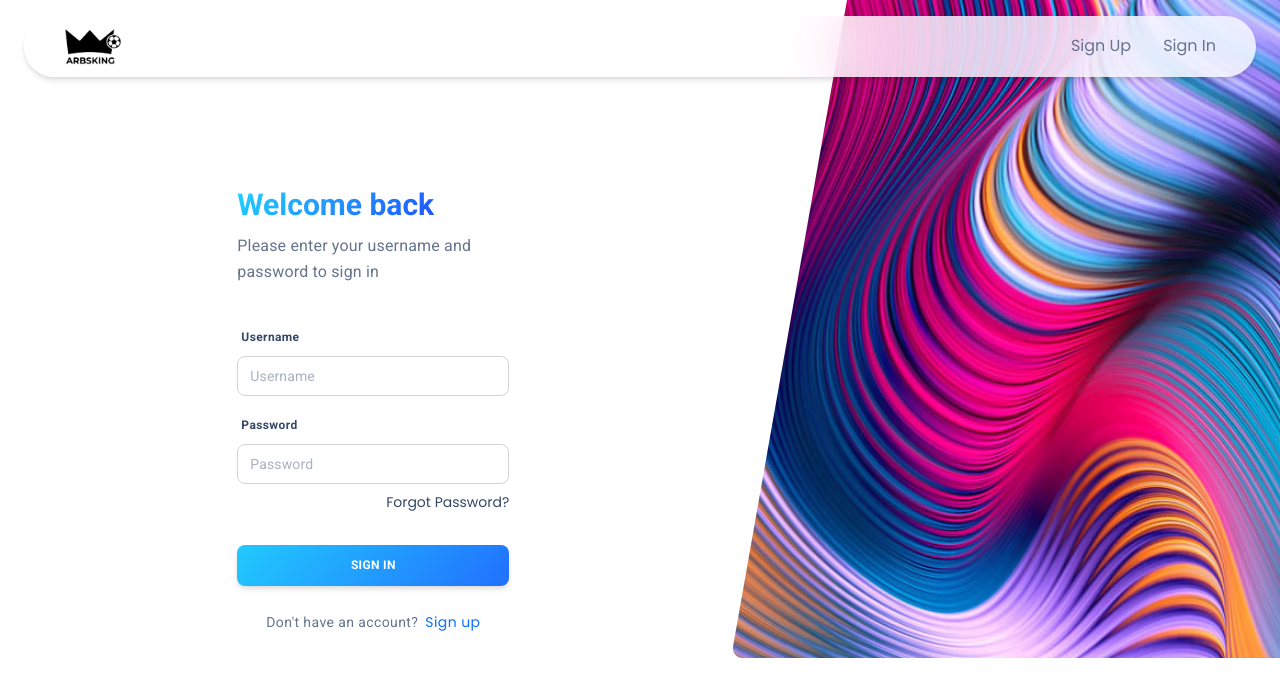
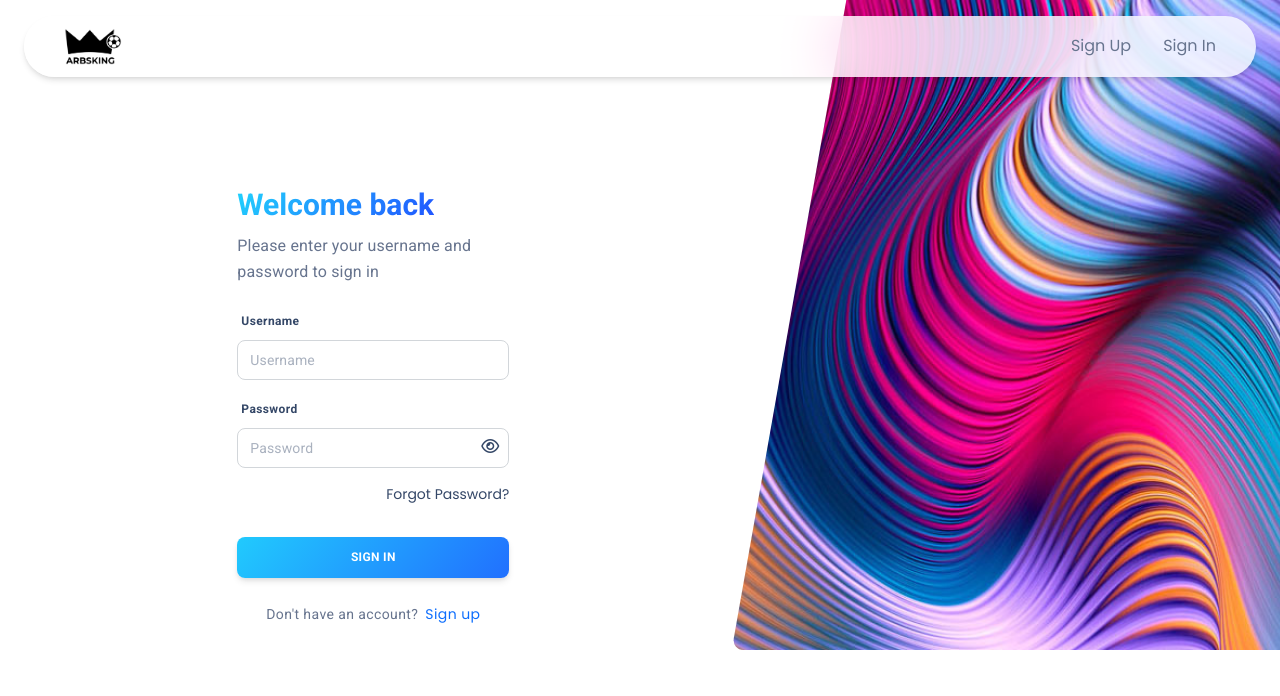
Before and after one commit to Franklin-raph/arbskingclient, a React (Create React App) app: page /dashboard/authentication/sign-in in a window 1280 px wide. Shown: the top 696 px of the page. Built offline with nearby package versions, Linux system fonts and the light colour scheme; no server answers.

Commit message:
made some little updates

```diff
--- a/src/Style.css
+++ b/src/Style.css
@@ -355,8 +355,20 @@ select {
   gap: 20px;
 }
 
-.userDoubleInfo p{
-  /* text-transform: uppercase; */
+.password-and-eye i{
+  position: absolute;
+  cursor: pointer;
+  z-index: 999;
+  top: 335px;
+  right: 30px;
+}
+
+.password-and-eye-for-login i{
+  position: absolute;
+  cursor: pointer;
+  z-index: 999;
+  top: 130px;
+  right: 10px;
 }
 
 .userSingleInfo{
--- a/src/layouts/authentication/sign-in/index.js
+++ b/src/layouts/authentication/sign-in/index.js
@@ -50,6 +50,8 @@ function SignIn() {
   });
   const [error, setError] = useState("");
   const [isLoading, setIsLoading] = useState(false);
+  const [inputType, setInputType] = useState("password");
+  const [showPassword, setShowPassword] = useState(false);
 
   useEffect(() => {
     localStorage.clear();
@@ -95,6 +97,11 @@ function SignIn() {
     }
   };
 
+  const toggleInput = () => {
+    setInputType(inputType === "password" ? "text" : "password");
+    setShowPassword(!showPassword);
+  };
+
   // const handleRedirect = () => {
   //   return navigate("/dashboard");
   // };
@@ -117,11 +124,8 @@ function SignIn() {
         </SoftBox>
       ) : (
         <>
-          <SoftBox display="flex" flexDirection="column" alignItems="center" mb={2}>
-            {/* <GithubSocial /> */}
-          </SoftBox>
           <Separator />
-          <SoftBox component="form" role="form">
+          <SoftBox component="form" role="form" position="relative">
             <SoftBox mb={2}>
               <SoftBox mb={1} ml={0.5}>
                 <SoftTypography component="label" variant="caption" fontWeight="bold">
@@ -142,13 +146,23 @@ function SignIn() {
                   Password
                 </SoftTypography>
               </SoftBox>
-              <SoftInput
-                type="password"
-                name="password"
-                onChange={handleFormData}
-                placeholder="Password"
-                value={formData?.password}
-              />
+
+              <div className="password-and-eye-for-login">
+                <SoftBox mb={2}>
+                  <SoftInput
+                    type={inputType}
+                    name="password"
+                    onChange={handleFormData}
+                    placeholder="Password"
+                    required
+                  />
+                </SoftBox>
+                {!showPassword ? (
+                  <i className="fa-regular fa-eye" onClick={toggleInput}></i>
+                ) : (
+                  <i className="fa-regular fa-eye-slash" onClick={toggleInput}></i>
+                )}
+              </div>
             </SoftBox>
             <div style={{ display: "flex", justifyContent: "space-between", marginBottom: "10px" }}>
               <div></div>
@@ -169,7 +183,7 @@ function SignIn() {
                 {error}
               </h6>
             </SoftBox>
-            <SoftBox mt={4} mb={1} >
+            <SoftBox mt={4} mb={1}>
               <SoftButton variant="gradient" color="info" onClick={submitFormData} fullWidth>
                 sign in
               </SoftButton>
@@ -177,7 +191,9 @@ function SignIn() {
             <SoftBox mt={3} textAlign="center">
               <SoftTypography variant="button" color="text" fontWeight="regular">
                 Don&apos;t have an account?
-                <a href="/dashboard/authentication/sign-up" style={{ marginLeft:"7px" }}>Sign up</a>
+                <a href="/dashboard/authentication/sign-up" style={{ marginLeft: "7px" }}>
+                  Sign up
+                </a>
               </SoftTypography>
             </SoftBox>
           </SoftBox>
--- a/src/layouts/authentication/sign-up/index.js
+++ b/src/layouts/authentication/sign-up/index.js
@@ -50,6 +50,8 @@ function SignUp() {
   const [error, setError] = useState("");
   const [success, setSuccess] = useState(false);
   const [isLoading, setIsLoading] = useState(false);
+  const [inputType, setInputType] = useState("password");
+  const [showPassword, setShowPassword] = useState(false);
 
   const { user } = useAuth();
   console.log(user);
@@ -96,23 +98,14 @@ function SignUp() {
       console.log(data);
       setError(data.message);
     }
-    // AuthApi.Register(formData)
-    //   .then((response) => {
-    //     if (response.data.success) {
-    //       return navigate("/authentication/sign-in");
-    //     } else {
-    //       setError(response.data.msg);
-    //     }
-    //   })
-    //   .catch((error) => {
-    //     if (error.response) {
-    //       return setError(error.response.data.msg);
-    //     }
-    //     return setError("There has been an error.");
-    //   });
   };
 
   const handleRedirect = () => navigate("/dashboard");
+
+  const toggleInput = () => {
+    setInputType(inputType === "password" ? "text" : "password");
+    setShowPassword(!showPassword);
+  };
   // Registration Successful. A Confirmation Email as been sent to frank123@gmial.com
   // franknew22222
   return (
@@ -122,7 +115,15 @@ function SignUp() {
           <p className="registrationSuccessMessage">
             <i className="fa-solid fa-check"></i>
             {success}
-            <button style={{ marginTop: "10px" }} onClick={() => {setSuccess(false); navigate("/dashboard/authentication/sign-in")}}>Ok</button>
+            <button
+              style={{ marginTop: "10px" }}
+              onClick={() => {
+                setSuccess(false);
+                navigate("/dashboard/authentication/sign-in");
+              }}
+            >
+              Ok
+            </button>
           </p>
         </div>
       )}
@@ -193,15 +194,22 @@ function SignUp() {
                     required
                   />
                 </SoftBox>
+                <div className="password-and-eye">
                   <SoftBox mb={2}>
                     <SoftInput
-                    type="password"
+                      type={inputType}
                       name="password"
                       onChange={handleFormData}
                       placeholder="Password"
                       required
                     />
                   </SoftBox>
+                  {!showPassword ? (
+                    <i className="fa-regular fa-eye" onClick={toggleInput}></i>
+                  ) : (
+                    <i className="fa-regular fa-eye-slash" onClick={toggleInput}></i>
+                  )}
+                </div>
                 <SoftBox display="flex" alignItems="center">
                   <Checkbox checked={agreement} onChange={handleSetAgremment} />
                   <SoftTypography
--- a/src/layouts/profile/index.js
+++ b/src/layouts/profile/index.js
@@ -117,7 +117,7 @@ function Overview({ brand, routes }) {
       <div className="profileContainer">
         <div className="userDoubleInfo">
           <div className="userSingleInfo">
-            <p>First Name</p>
+            <p style={{ fontWeight:"bold" }}>First Name</p>
             <div className="iconAndDetail">
               <i className="fa-solid fa-user"></i>
               <p>
@@ -139,7 +139,7 @@ function Overview({ brand, routes }) {
             </div>
           </div>
           <div className="userSingleInfo">
-            <p>Last Name</p>
+            <p style={{ fontWeight:"bold" }}>Last Name</p>
             <div className="iconAndDetail">
               <i className="fa-solid fa-user"></i>
               <p>{loggedInUser && loggedInUser.userDetails.lastname}</p>
@@ -149,14 +149,14 @@ function Overview({ brand, routes }) {
 
         <div className="userDoubleInfo">
           <div className="userSingleInfo">
-            <p>Email</p>
+            <p style={{ fontWeight:"bold" }}>Email</p>
             <div className="iconAndDetail">
               <i className="fa-solid fa-envelope"></i>
               <p>{loggedInUser && loggedInUser.userDetails.email}</p>
             </div>
           </div>
           <div className="userSingleInfo">
-            <p>Payment Address</p>
+            <p style={{ fontWeight:"bold" }}>Payment Address</p>
             <div className="iconAndDetail">
               <i className="fa-solid fa-wallet"></i>
               <p>{loggedInUser && loggedInUser.userDetails.paymentAddress}</p>
@@ -166,7 +166,7 @@ function Overview({ brand, routes }) {
 
         <div className="userDoubleInfo">
           <div className="userSingleInfo">
-            <p>Password</p>
+            <p style={{ fontWeight:"bold" }}>Password</p>
             <div className="iconAndDetail">
               <i className="fa-solid fa-key"></i>
               <p>**********</p>
@@ -221,7 +221,7 @@ function Overview({ brand, routes }) {
           </div>
           <div className="userSingleInfo">
             <div style={{ display: "flex", justifyContent: "space-between", alignItems: "center" }}>
-              <p>Referral Link</p>
+              <p style={{ fontWeight:"bold" }}>Referral Link</p>
               {loggedInUser && loggedInUser.userDetails.referralAgent ? (
                 <>
                   {copyICon ? (
```
Also changed, not shown: src/examples/Navbars/DashboardNavbar/index.js (line endings or trailing spaces). Lines whose indentation alone changed are shown as unchanged.
